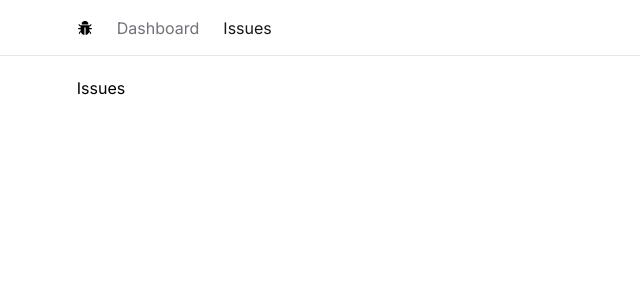
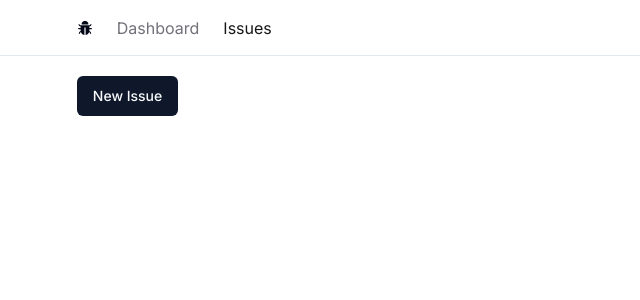
Before and after one commit to AlbertSigsbert/issue-tracker, a Next.js app: page /issues in a window 1280 px wide. Shown: the top 300 px of the page, without its empty margins (0-640 px from the left). Built offline with nearby package versions, Linux system fonts and the light colour scheme.

Commit message:
Setup Shadcn Library

```diff
--- a/app/api/issues/route.ts
+++ b/app/api/issues/route.ts
@@ -5,7 +5,7 @@
 
 const createIssueSchema = z.object({
   title: z.string().min(1).max(255),
-  description: z.string().min(1),
+  description: z.string().min(1)
 });
 
 export async function POST(request: NextRequest) {
@@ -13,9 +13,9 @@
 
   const validation = createIssueSchema.safeParse(body);
 
-  if (!validation.success) {
+  if (!validation.success)
     return NextResponse.json(validation.error.errors, { status: 400 });
-  }
+
 
   const newIsssue = await prisma.issue.create({
     data: { title: body.title, description: body.description },
--- a/app/globals.css
+++ b/app/globals.css
@@ -1,3 +1,76 @@
 @tailwind base;
 @tailwind components;
 @tailwind utilities;
+
+@layer base {
+  :root {
+    --background: 0 0% 100%;
+    --foreground: 222.2 84% 4.9%;
+
+    --card: 0 0% 100%;
+    --card-foreground: 222.2 84% 4.9%;
+
+    --popover: 0 0% 100%;
+    --popover-foreground: 222.2 84% 4.9%;
+
+    --primary: 222.2 47.4% 11.2%;
+    --primary-foreground: 210 40% 98%;
+
+    --secondary: 210 40% 96.1%;
+    --secondary-foreground: 222.2 47.4% 11.2%;
+
+    --muted: 210 40% 96.1%;
+    --muted-foreground: 215.4 16.3% 46.9%;
+
+    --accent: 210 40% 96.1%;
+    --accent-foreground: 222.2 47.4% 11.2%;
+
+    --destructive: 0 84.2% 60.2%;
+    --destructive-foreground: 210 40% 98%;
+
+    --border: 214.3 31.8% 91.4%;
+    --input: 214.3 31.8% 91.4%;
+    --ring: 222.2 84% 4.9%;
+
+    --radius: 0.5rem;
+  }
+
+  .dark {
+    --background: 222.2 84% 4.9%;
+    --foreground: 210 40% 98%;
+
+    --card: 222.2 84% 4.9%;
+    --card-foreground: 210 40% 98%;
+
+    --popover: 222.2 84% 4.9%;
+    --popover-foreground: 210 40% 98%;
+
+    --primary: 210 40% 98%;
+    --primary-foreground: 222.2 47.4% 11.2%;
+
+    --secondary: 217.2 32.6% 17.5%;
+    --secondary-foreground: 210 40% 98%;
+
+    --muted: 217.2 32.6% 17.5%;
+    --muted-foreground: 215 20.2% 65.1%;
+
+    --accent: 217.2 32.6% 17.5%;
+    --accent-foreground: 210 40% 98%;
+
+    --destructive: 0 62.8% 30.6%;
+    --destructive-foreground: 210 40% 98%;
+
+    --border: 217.2 32.6% 17.5%;
+    --input: 217.2 32.6% 17.5%;
+    --ring: 212.7 26.8% 83.9%;
+  }
+}
+
+@layer base {
+  * {
+    @apply border-border;
+  }
+  body {
+    @apply bg-background text-foreground;
+  }
+}
--- a/app/issues/page.tsx
+++ b/app/issues/page.tsx
@@ -1,5 +1,7 @@
+import { Button } from "@/components/ui/button";
+
 export default function Issues() {
   return (
-    <div>Issues</div>
+    <Button>New Issue</Button>
   )
 }
--- a/app/page.tsx
+++ b/app/page.tsx
@@ -1,7 +1,7 @@
 export default function Home() {
   return (
     <div>
-         <h1>Issue tracker</h1>
+      <h1>Issue tracker</h1>
     </div>
-  )
+  );
 }
--- /dev/null
+++ b/components/ui/button.tsx
@@ -0,0 +1,56 @@
+import * as React from "react"
+import { Slot } from "@radix-ui/react-slot"
+import { cva, type VariantProps } from "class-variance-authority"
+
+import { cn } from "@/lib/utils"
+
+const buttonVariants = cva(
+  "inline-flex items-center justify-center whitespace-nowrap rounded-md text-sm font-medium ring-offset-background transition-colors focus-visible:outline-none focus-visible:ring-2 focus-visible:ring-ring focus-visible:ring-offset-2 disabled:pointer-events-none disabled:opacity-50",
+  {
+    variants: {
+      variant: {
+        default: "bg-primary text-primary-foreground hover:bg-primary/90",
+        destructive:
+          "bg-destructive text-destructive-foreground hover:bg-destructive/90",
+        outline:
+          "border border-input bg-background hover:bg-accent hover:text-accent-foreground",
+        secondary:
+          "bg-secondary text-secondary-foreground hover:bg-secondary/80",
+        ghost: "hover:bg-accent hover:text-accent-foreground",
+        link: "text-primary underline-offset-4 hover:underline",
+      },
+      size: {
+        default: "h-10 px-4 py-2",
+        sm: "h-9 rounded-md px-3",
+        lg: "h-11 rounded-md px-8",
+        icon: "h-10 w-10",
+      },
+    },
+    defaultVariants: {
+      variant: "default",
+      size: "default",
+    },
+  }
+)
+
+export interface ButtonProps
+  extends React.ButtonHTMLAttributes<HTMLButtonElement>,
+    VariantProps<typeof buttonVariants> {
+  asChild?: boolean
+}
+
+const Button = React.forwardRef<HTMLButtonElement, ButtonProps>(
+  ({ className, variant, size, asChild = false, ...props }, ref) => {
+    const Comp = asChild ? Slot : "button"
+    return (
+      <Comp
+        className={cn(buttonVariants({ variant, size, className }))}
+        ref={ref}
+        {...props}
+      />
+    )
+  }
+)
+Button.displayName = "Button"
+
+export { Button, buttonVariants }
--- /dev/null
+++ b/lib/utils.ts
@@ -0,0 +1,6 @@
+import { type ClassValue, clsx } from "clsx"
+import { twMerge } from "tailwind-merge"
+
+export function cn(...inputs: ClassValue[]) {
+  return twMerge(clsx(inputs))
+}
--- a/package.json
+++ b/package.json
@@ -10,19 +10,25 @@
   },
   "dependencies": {
     "@prisma/client": "^5.6.0",
+    "@radix-ui/react-slot": "^1.0.2",
     "@types/node": "20.9.2",
     "@types/react": "18.2.37",
     "@types/react-dom": "18.2.15",
     "autoprefixer": "10.4.16",
+    "class-variance-authority": "^0.7.0",
+    "clsx": "^2.0.0",
     "eslint": "8.54.0",
     "eslint-config-next": "14.0.3",
+    "lucide-react": "^0.292.0",
     "next": "14.0.3",
     "postcss": "8.4.31",
     "prisma": "^5.6.0",
     "react": "18.2.0",
     "react-dom": "18.2.0",
     "react-icons": "^4.12.0",
+    "tailwind-merge": "^2.0.0",
     "tailwindcss": "3.3.5",
+    "tailwindcss-animate": "^1.0.7",
     "typescript": "5.2.2",
     "zod": "^3.22.4"
   }
--- a/tailwind.config.ts
+++ b/tailwind.config.ts
@@ -1,20 +1,76 @@
-import type { Config } from 'tailwindcss'
-
-const config: Config = {
+/** @type {import('tailwindcss').Config} */
+module.exports = {
+  darkMode: ["class"],
   content: [
-    './pages/**/*.{js,ts,jsx,tsx,mdx}',
-    './components/**/*.{js,ts,jsx,tsx,mdx}',
-    './app/**/*.{js,ts,jsx,tsx,mdx}',
-  ],
+    './pages/**/*.{ts,tsx}',
+    './components/**/*.{ts,tsx}',
+    './app/**/*.{ts,tsx}',
+    './src/**/*.{ts,tsx}',
+	],
   theme: {
+    container: {
+      center: true,
+      padding: "2rem",
+      screens: {
+        "2xl": "1400px",
+      },
+    },
     extend: {
-      backgroundImage: {
-        'gradient-radial': 'radial-gradient(var(--tw-gradient-stops))',
-        'gradient-conic':
-          'conic-gradient(from 180deg at 50% 50%, var(--tw-gradient-stops))',
+      colors: {
+        border: "hsl(var(--border))",
+        input: "hsl(var(--input))",
+        ring: "hsl(var(--ring))",
+        background: "hsl(var(--background))",
+        foreground: "hsl(var(--foreground))",
+        primary: {
+          DEFAULT: "hsl(var(--primary))",
+          foreground: "hsl(var(--primary-foreground))",
+        },
+        secondary: {
+          DEFAULT: "hsl(var(--secondary))",
+          foreground: "hsl(var(--secondary-foreground))",
+        },
+        destructive: {
+          DEFAULT: "hsl(var(--destructive))",
+          foreground: "hsl(var(--destructive-foreground))",
+        },
+        muted: {
+          DEFAULT: "hsl(var(--muted))",
+          foreground: "hsl(var(--muted-foreground))",
+        },
+        accent: {
+          DEFAULT: "hsl(var(--accent))",
+          foreground: "hsl(var(--accent-foreground))",
+        },
+        popover: {
+          DEFAULT: "hsl(var(--popover))",
+          foreground: "hsl(var(--popover-foreground))",
+        },
+        card: {
+          DEFAULT: "hsl(var(--card))",
+          foreground: "hsl(var(--card-foreground))",
+        },
+      },
+      borderRadius: {
+        lg: "var(--radius)",
+        md: "calc(var(--radius) - 2px)",
+        sm: "calc(var(--radius) - 4px)",
+      },
+      keyframes: {
+        "accordion-down": {
+          from: { height: 0 },
+          to: { height: "var(--radix-accordion-content-height)" },
+        },
+        "accordion-up": {
+          from: { height: "var(--radix-accordion-content-height)" },
+          to: { height: 0 },
+        },
+      },
+      animation: {
+        "accordion-down": "accordion-down 0.2s ease-out",
+        "accordion-up": "accordion-up 0.2s ease-out",
       },
     },
   },
-  plugins: [],
+  plugins: [require("tailwindcss-animate")],
 }
-export default config
```
Also changed, not shown: components.json (added), 1 other file (tests, documents, lock files or other folders).
